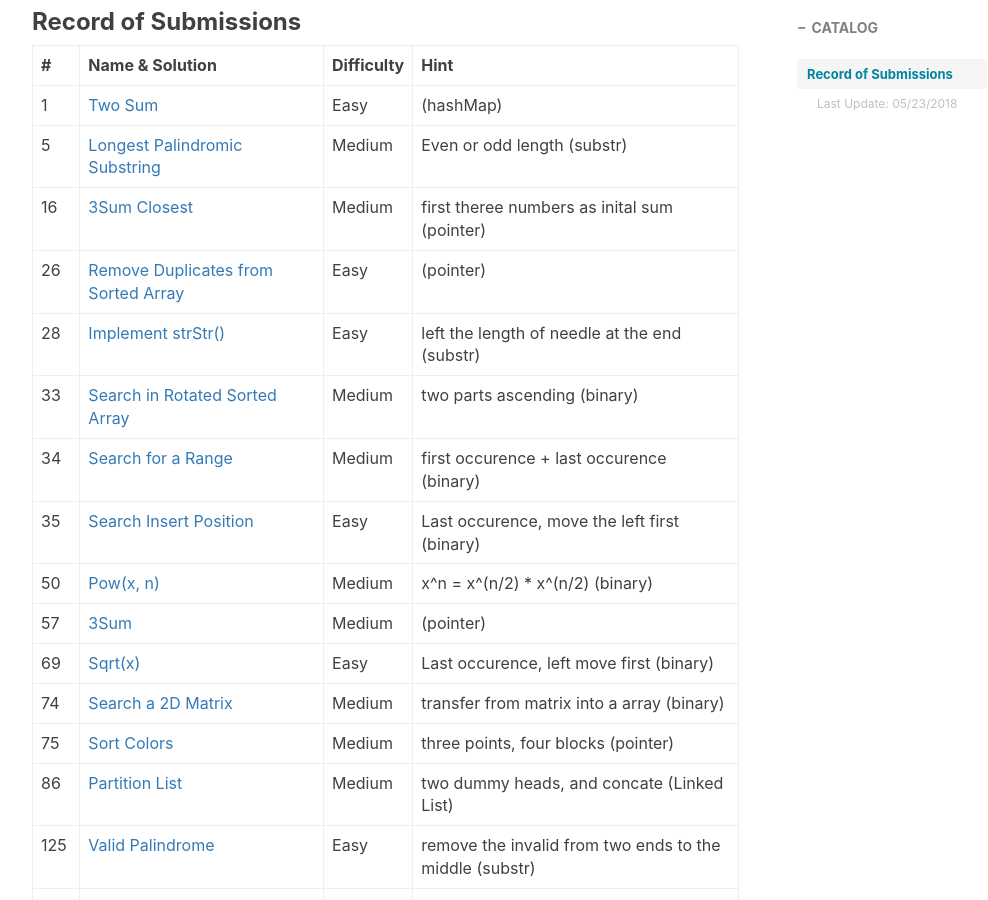
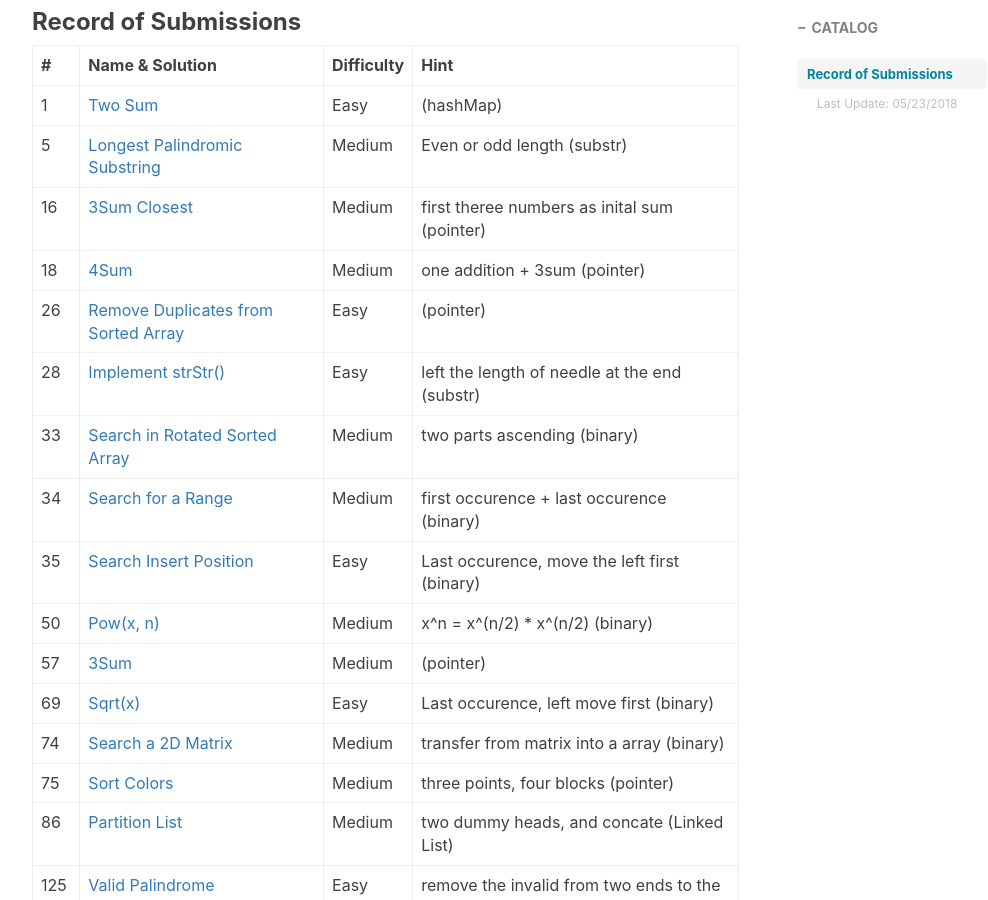
Before and after one commit to ly16/ly16.github.io, a Jekyll site: the page built from _posts/2018-05-18-leetcode-record-round1.md, in a window 1280 px wide and 900 px high, scrolled down 564 px. Shown: the whole window, without its empty margins (233-1221 px from the left). Built offline with Jekyll 4.4.1, drawn with Linux system fonts in a browser that asks for light colours; nearby versions of some CDN libraries; comment, search, counter and statistics services are not loaded.

Commit message:
Update 2018-05-18-leetcode-record-round1.md

```diff
--- a/_posts/2018-05-18-leetcode-record-round1.md
+++ b/_posts/2018-05-18-leetcode-record-round1.md
@@ -18,6 +18,7 @@ tags:
 |1|[Two Sum](https://github.com/ly16/LC-Practice/blob/master/2%20Sum.java)|Easy|(hashMap)|
 |5|[Longest Palindromic Substring](https://github.com/ly16/LC-Practice/blob/master/Longest%20Palindromic%20Substring.java)|Medium|Even or odd length (substr)|
 |16|[3Sum Closest](https://github.com/ly16/LC-Practice/blob/master/3Sum%20Closest.java)|Medium|first theree numbers as inital sum (pointer)|
+|18|[4Sum](https://github.com/ly16/LC-Practice/blob/master/4%20Sum.java)|Medium|one addition + 3sum (pointer)|
 |26|[Remove Duplicates from Sorted Array](https://github.com/ly16/LC-Practice/blob/master/Array%20Deduplication%20I.java)|Easy|(pointer)|
 |28|[Implement strStr()](https://github.com/ly16/LC-Practice/blob/master/Determine%20If%20One%20String%20Is%20Another's%20Substring.java)|Easy|left the length of needle at the end (substr)|
 |33|[ Search in Rotated Sorted Array](https://github.com/ly16/LC-Practice/blob/master/Search%20in%20Rotated%20Sorted%20Array.java)|Medium|two parts ascending (binary)|
```
